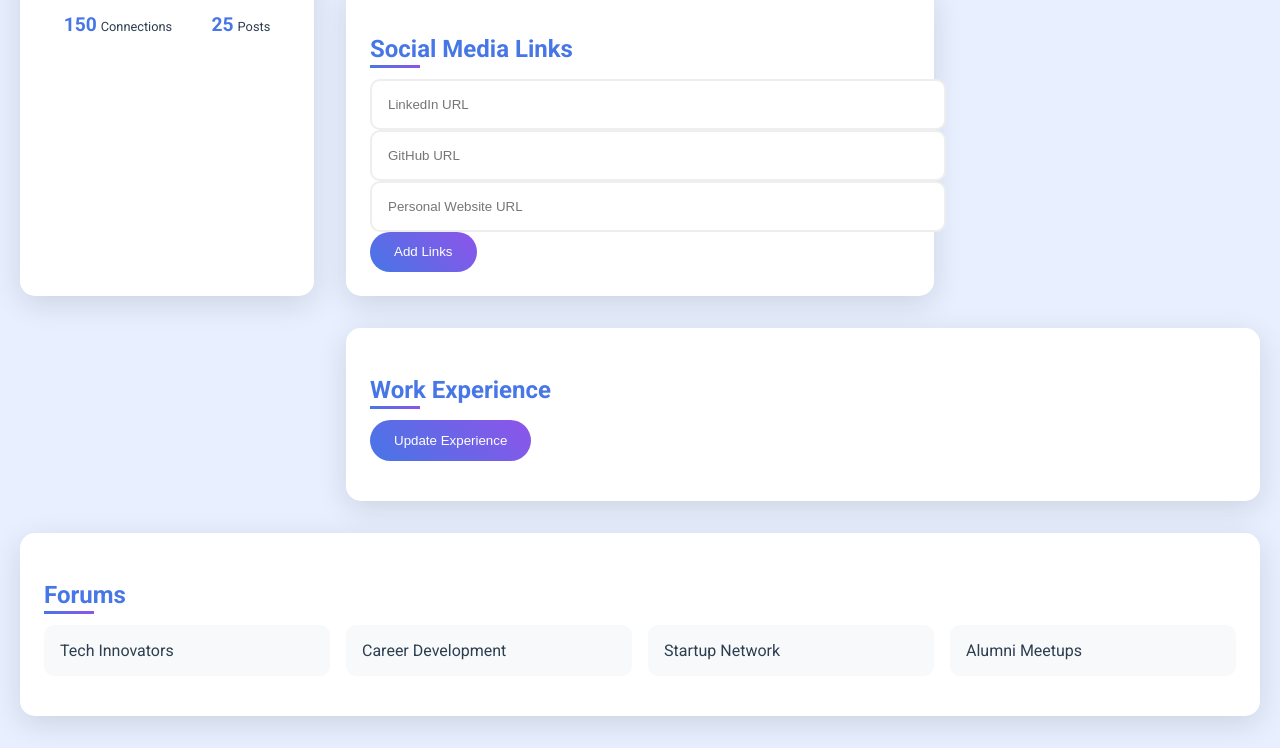
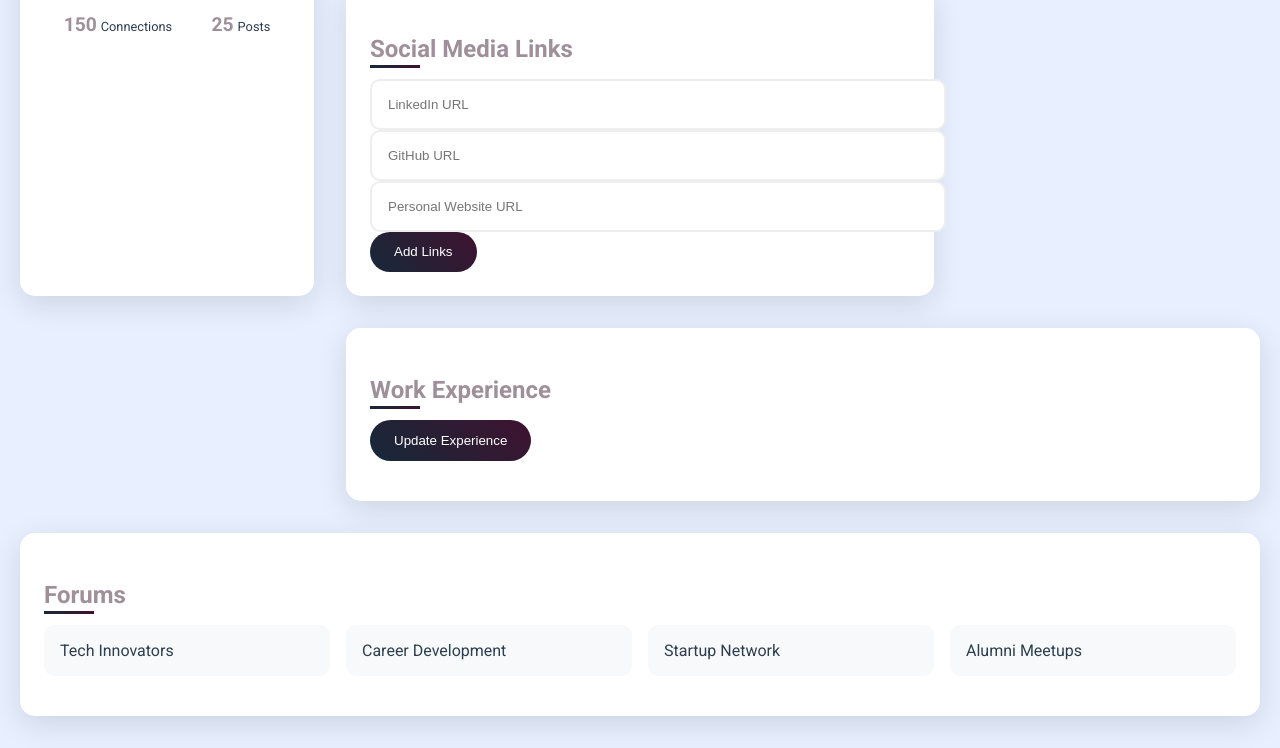
Before and after one commit to sharanya012/AlumniNetwork_JobPortal, a website: page public/profile.html in a window 1280 px wide. Shown: the part 405-1153 px from the top of the page. Drawn offline with Linux system fonts and the light colour scheme; no server answers.

Commit message:
UI theme updated

```diff
--- a/public/css/profile_styles.css
+++ b/public/css/profile_styles.css
@@ -1,8 +1,8 @@
 :root {
-    --primary: #4776E6;
-    --primary-gradient: linear-gradient(45deg, #4776E6 0%, #8E54E9 100%);
-    --secondary: #FF6B6B;
-    --accent: #54E9D1;
+    --primary: #9f8f99;
+    --primary-gradient: linear-gradient(45deg, #162939 0%, #3f122f 100%);
+    --secondary: #cfcfcf;
+    --accent: #d8ccc9;
     --dark: #2C3E50;
     --light: #F8F9FA;
     --background: #E8F0FF;
--- a/public/css/styles.css
+++ b/public/css/styles.css
@@ -11,7 +11,7 @@ body {
     display: flex;
     align-items: center;
     justify-content: center;
-    background: linear-gradient(135deg, #667eea 0%, #764ba2 100%);
+    background: linear-gradient(45deg, #162939 0%, #3f122f 100%);
     padding: 20px;
 }
 
@@ -63,7 +63,7 @@ h2 {
 
 .form-group input:focus,
 .form-group select:focus {
-    border-color: #667eea;
+    border-color: #3f122f;
     outline: none;
     box-shadow: 0 0 0 3px rgba(102, 126, 234, 0.2);
 }
@@ -77,7 +77,7 @@ h2 {
 .btn {
     width: 100%;
     padding: 15px;
-    background: linear-gradient(135deg, #667eea 0%, #764ba2 100%);
+    background: linear-gradient(45deg, #162939 0%, #3f122f 100%);
     border: none;
     border-radius: 10px;
     color: white;
@@ -104,14 +104,14 @@ p {
 }
 
 a {
-    color: #667eea;
+    color: #3f122f;
     text-decoration: none;
     font-weight: 600;
     transition: color 0.3s ease;
 }
 
 a:hover {
-    color: #764ba2;
+    color: #162939;
 }
 
 /* Form validation styles */
```
